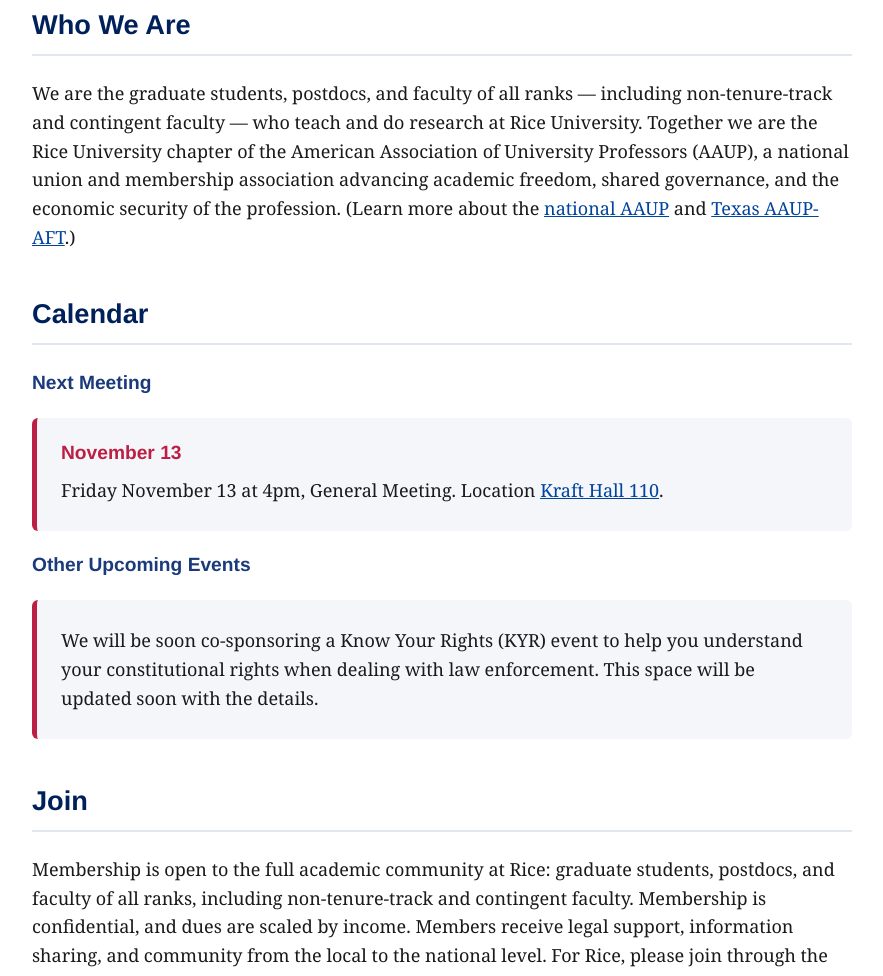
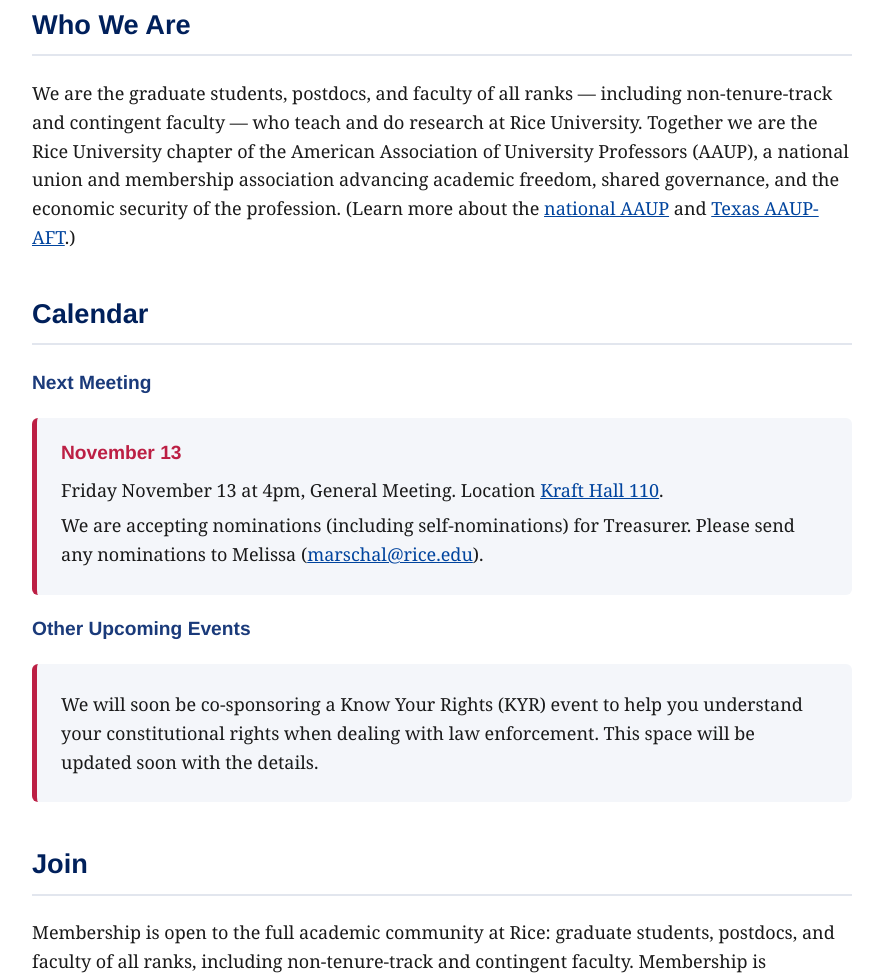
Before and after one commit to jdhartgerink/rice-aaup-webpage, a plain HTML site: page index.html in a window 1280 px wide. Shown: the part 373-1349 px from the top of the page, without its empty margins (198-1081 px from the left). Drawn offline with Linux system fonts and the light colour scheme.

Commit message:
Add files via upload

```diff
--- a/index.html
+++ b/index.html
@@ -53,12 +53,7 @@
  <!-- ===== WHO WE ARE + STATEMENT ===== -->
     <section id="about">
       <h2>Who We Are</h2>
-      <p>We are the graduate students, postdocs, and faculty of all ranks — including non-tenure-track and contingent faculty — who teach and do research at Rice University. Together we are the Rice University chapter of the American Association of University Professors (AAUP), a national union and membership association advancing academic freedom, shared governance, and the economic security of the profession. (Learn more about the <a href="https://www.aaup.org/about">national AAUP</a> and <a href="https://aaup-texas.org/">Texas AAUP-AFT</a>.)
-
-<!-- Placeholder for mission statement: Here at Rice we .... *Mission Statement Here*.</p> -->
-
-
-
+      <p>We are the graduate students, postdocs, and faculty of all ranks — including non-tenure-track and contingent faculty — who teach and do research at Rice University. Together we are the Rice University chapter of the American Association of University Professors (AAUP), a national union and membership association advancing academic freedom, shared governance, and the economic security of the profession. (Learn more about the <a href="https://www.aaup.org/about">national AAUP</a> and <a href="https://aaup-texas.org/">Texas AAUP-AFT</a>.)</p>
     </section>
 
     <!-- ===== CALENDAR — update these blocks (roughly monthly) ===== -->
@@ -69,12 +64,13 @@
       <div class="meeting-card">
         <p class="when">November 13</p>
         <p>Friday November 13 at 4pm, General Meeting. Location <a href="https://map.campusreel.org/rice-university?b=15661103">Kraft Hall 110</a>.</p>
+        <p>We are accepting nominations (including self-nominations) for Treasurer. Please send any nominations to Melissa (<a href="mailto:marschal@rice.edu">marschal@rice.edu</a>).</p>
       </div>
 
 
       <h3>Other Upcoming Events</h3>
       <div class="meeting-card">
-        <p>We will be soon co-sponsoring a Know Your Rights (KYR) event to help you understand your constitutional rights when dealing with law enforcement. This space will be updated soon with the details.</p>
+        <p>We will soon be co-sponsoring a Know Your Rights (KYR) event to help you understand your constitutional rights when dealing with law enforcement. This space will be updated soon with the details.</p>
       </div>
       <!-- Add events here as they're scheduled, e.g.:
       <p class="when">Thursday, April 16, 2026 &middot; 3:30–5:00 pm CST</p>
```
